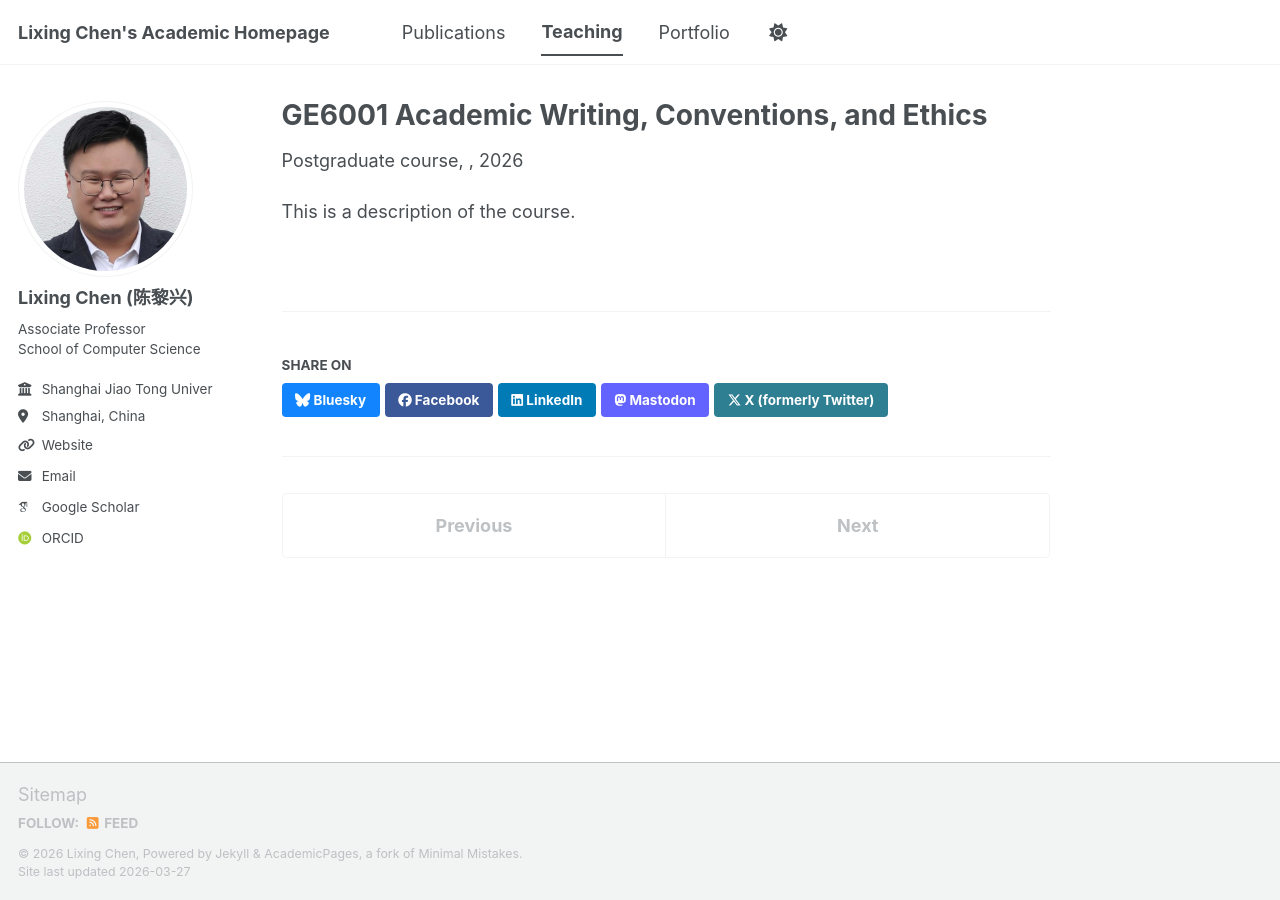
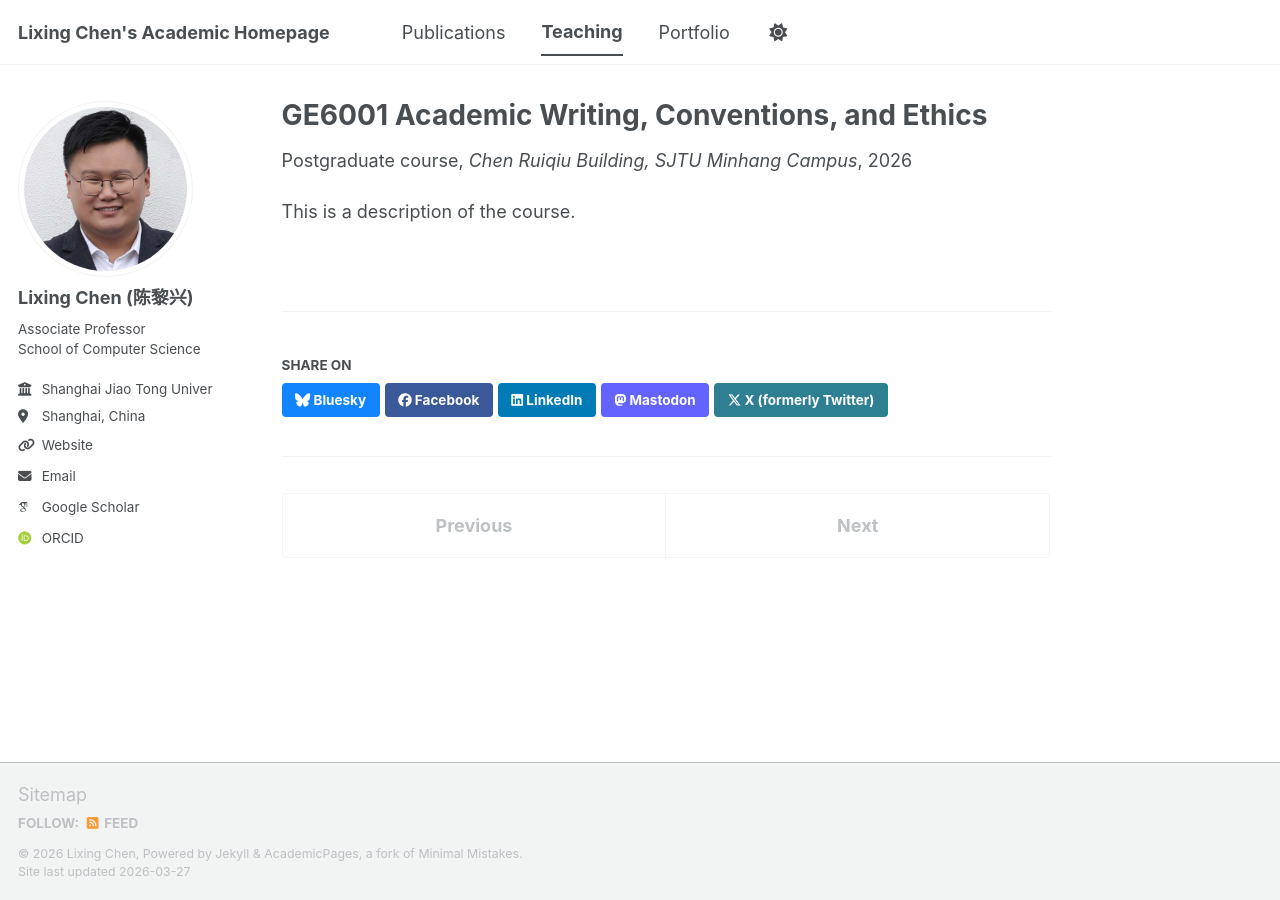
Before and after one commit to lx-chen-sjtu/lx-chen-sjtu.github.io, a Jekyll site: the page built from _teaching/spring-teaching-1.md, in a window 1280 px wide. Built offline with Jekyll 4.4.1, drawn with Linux system fonts in a browser that asks for light colours; some web fonts are replaced; a script bundle is joined from its source files by our own code; library files that are not in the unit come from our copies.

Commit message:
Update spring-teaching-1.md

```diff
--- a/_teaching/spring-teaching-1.md
+++ b/_teaching/spring-teaching-1.md
@@ -3,7 +3,7 @@ title: 'GE6001 Academic Writing, Conventions, and Ethics'
 collection: teaching
 type: 'Postgraduate course'
 permalink: /teaching/spring-teaching-1
-venue: ''
+venue: 'Chen Ruiqiu Building, SJTU Minhang Campus'
 date: 2026-03-01
 location: ''
 ---
```
